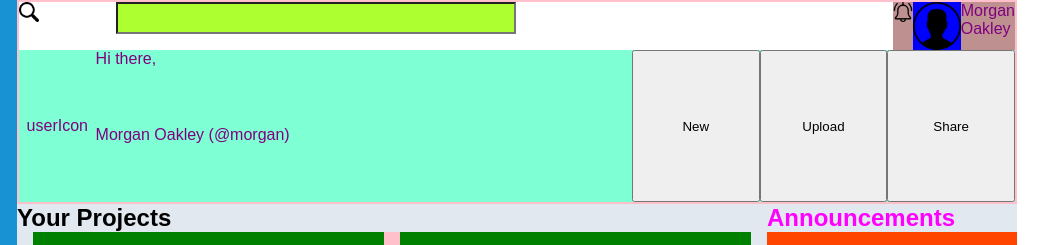
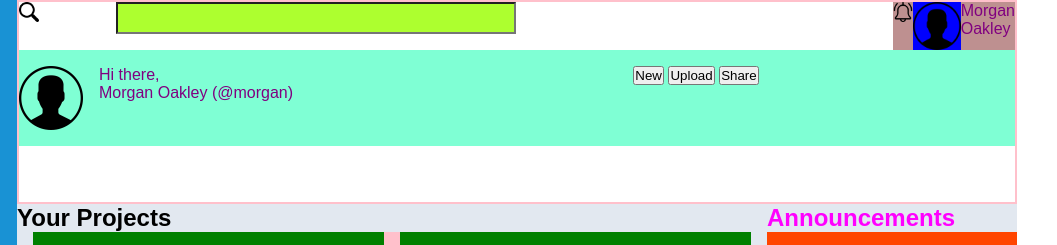
Before and after one commit to joshunk/odinAdminDashboard, a plain HTML site: page index.html in a window 1280 px wide. Shown: the top 245 px of the page, 223-1280 px from the left. Drawn offline with Linux system fonts and the light colour scheme.

Commit message:
Simplify header grid and remove extra row

```diff
--- a/index.html
+++ b/index.html
@@ -18,9 +18,11 @@
         </div>
       </div>
       <div class="headerLower">
-        <div class="lowerIcon">userIcon</div>
-        <p>Hi there,</p>
-        <p>Morgan Oakley (@morgan)</p>
+        <img class="headerIcon" src="./assets/user.png" />
+        <div>
+          <p>Hi there,</p>
+          <p>Morgan Oakley (@morgan)</p>
+        </div>
         <div class="headerButtons">
           <button>New</button>
           <button>Upload</button>
--- a/style.css
+++ b/style.css
@@ -24,7 +24,7 @@ body{
     grid-column: 2 / 3;
     grid-row: 1 / 2;
     display: grid;
-    grid-template-rows: 3rem 1.5fr;
+    grid-template-rows: 3rem 6rem;
     background-color: white;
     color: purple;
     border: 2px pink solid;
@@ -40,8 +40,9 @@ body{
 .headerLower{
     display: grid;
     background-color: aquamarine;
-    grid-template-columns: 1fr 7fr 5fr;
-    grid-row: 1fr 1fr;
+    grid-template-columns: 5rem 7fr 5fr;
+    justify-items: start;
+    align-content: center;
 }
 
 .lowerIcon{
@@ -50,13 +51,13 @@ body{
     align-content: center;
     justify-items: center;
 }
-
+/*
 .headerButtons{
     display: grid;
     grid-row: 1/3;
     grid-column: 3/3;
     grid-template-columns: repeat(3, 1fr);
-}
+} */
 
 
 .main{
@@ -214,3 +215,7 @@ h1{
     height: 3rem;
     background-color: blue;
 }
+
+.headerIcon{
+    height: 4rem;
+}
```
